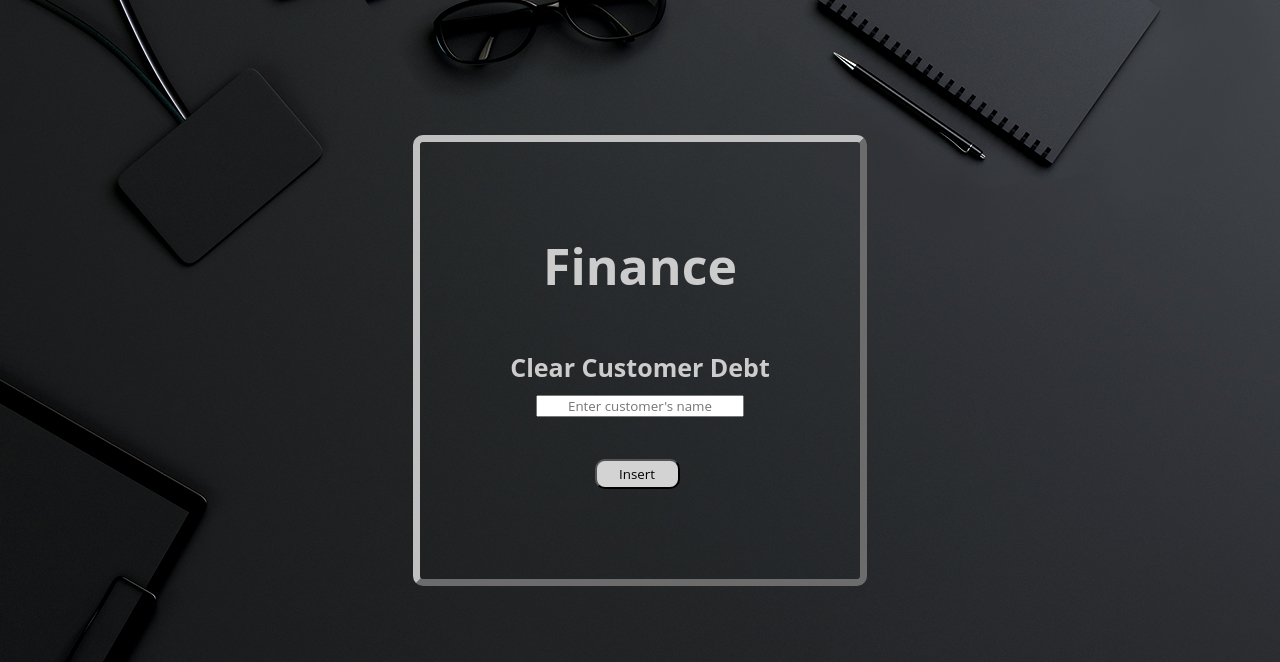
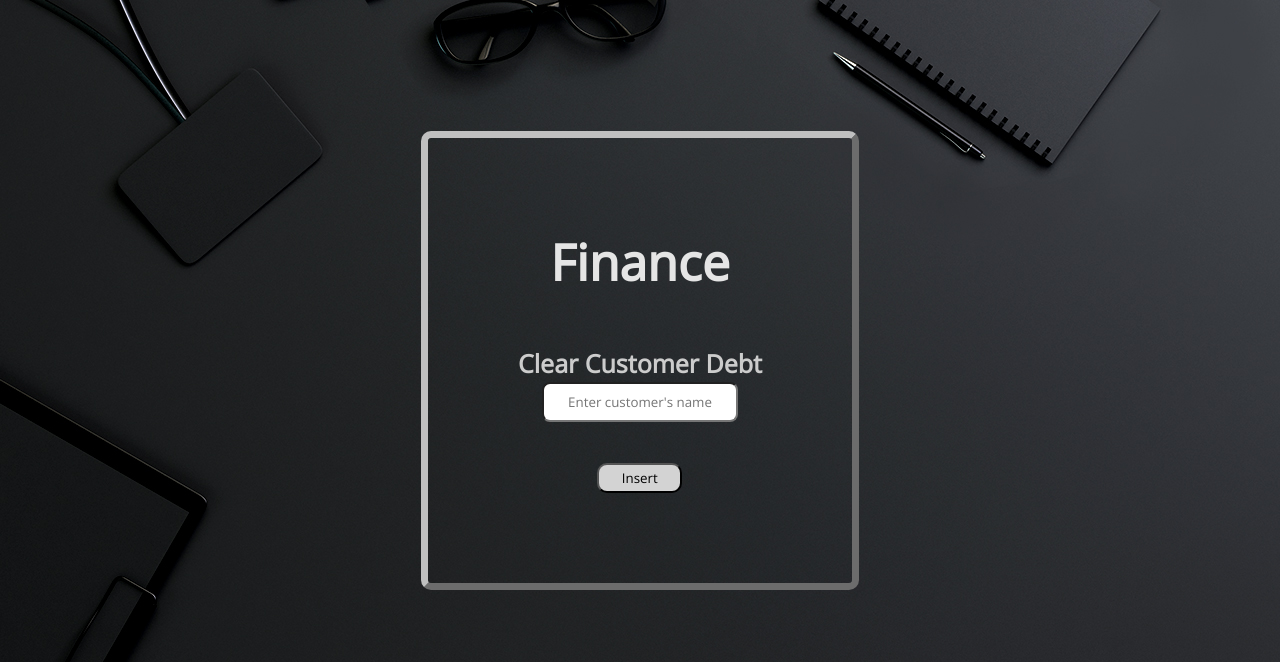
Before and after one commit to victorchendra02/UTS-PWM, a Flask app: page /finance in a window 1280 px wide. Shown: the top 662 px of the page. Run offline with Flask 2, Linux system fonts and the light colour scheme.

Commit message:
Little things on finance page

```diff
--- a/static/styles/finance-style.css
+++ b/static/styles/finance-style.css
@@ -1,3 +1,5 @@
+@import url("https://fonts.googleapis.com/css2?family=Inter&family=Open+Sans&display=swap");
+
 * {
     margin: 0;
     padding: 0;
@@ -27,7 +29,7 @@
 }
 
 h1 {
-    color: #cccccc;
+    color: #e5e5e5;
     display: flex;
     justify-content: center;
     align-items: center;
@@ -44,7 +46,11 @@
     text-align: center;
     margin-left: 10%;
     margin-right: 10%;
+
     width: 80%;
+    height: 40px;
+
+    border-radius: 8px;
 }
 
 .Buttons {
@@ -58,6 +64,6 @@
 }
 
 .Buttons:hover {
-    background-color: silver;
+    background-color: rgb(170, 170, 170);
     transition: 0.7s;
 }
--- a/templates/finance.html
+++ b/templates/finance.html
@@ -14,12 +14,14 @@
         <div class="center">
             <div class="center_box">
                 <h1>Finance</h1>
+
                 <form action="/del_debt" method="post">
                     <label> Clear Customer Debt </label><br />
-            <input type="text" class="inputfield" name="cusname" placeholder="Enter customer's name" /><br><br>
+                    <input type="text" class="inputfield" name="cusname" placeholder="Enter customer's name" /><br /><br />
                     <input type="submit" class="Buttons" value="Insert" />
                 </form>
-          <p style="color:white">{{ message }}</p>
+
+                <p style="color: white">{{ message }}</p>
             </div>
         </div>
     </body>
```
Lines whose indentation alone changed are shown as unchanged.
